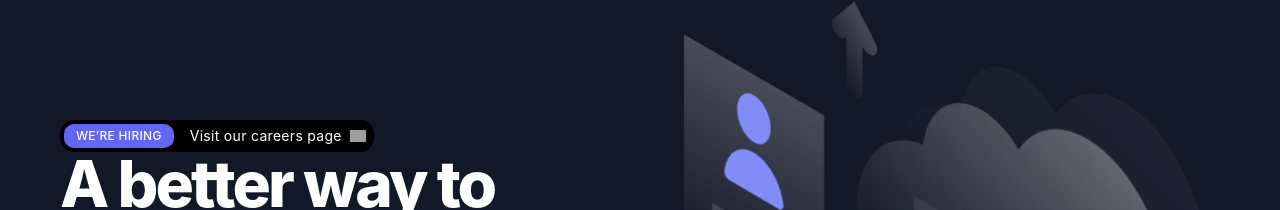
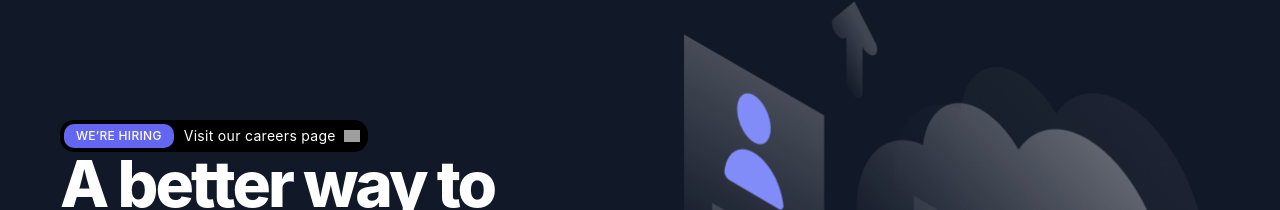
Before and after one commit to Nodewarrior/omega, a React (Vite) app: page / in a window 1280 px wide. Shown: the part 114-324 px from the top of the page. Built offline with nearby package versions, Linux system fonts and the light colour scheme; grey boxes are pictures that could not be loaded.

Commit message:
chore: manipulate fonts

```diff
--- a/src/components/Hero.css
+++ b/src/components/Hero.css
@@ -123,7 +123,7 @@ form button {
     display: inline-flex;
     justify-content: flex-start;
     align-items: center;
-    gap: 16px;
+    column-gap: 10px;
 }
 
 .inner-container {
--- a/src/components/Hero.jsx
+++ b/src/components/Hero.jsx
@@ -96,7 +96,7 @@ function Hero() {
           </p>
         </div>
         <div className="hero-image">
-          <img src={Illustration} alt="Descriptive text about the image" />
+          <img src={Illustration} alt="user images" />
         </div>
       </section>
     );
```
